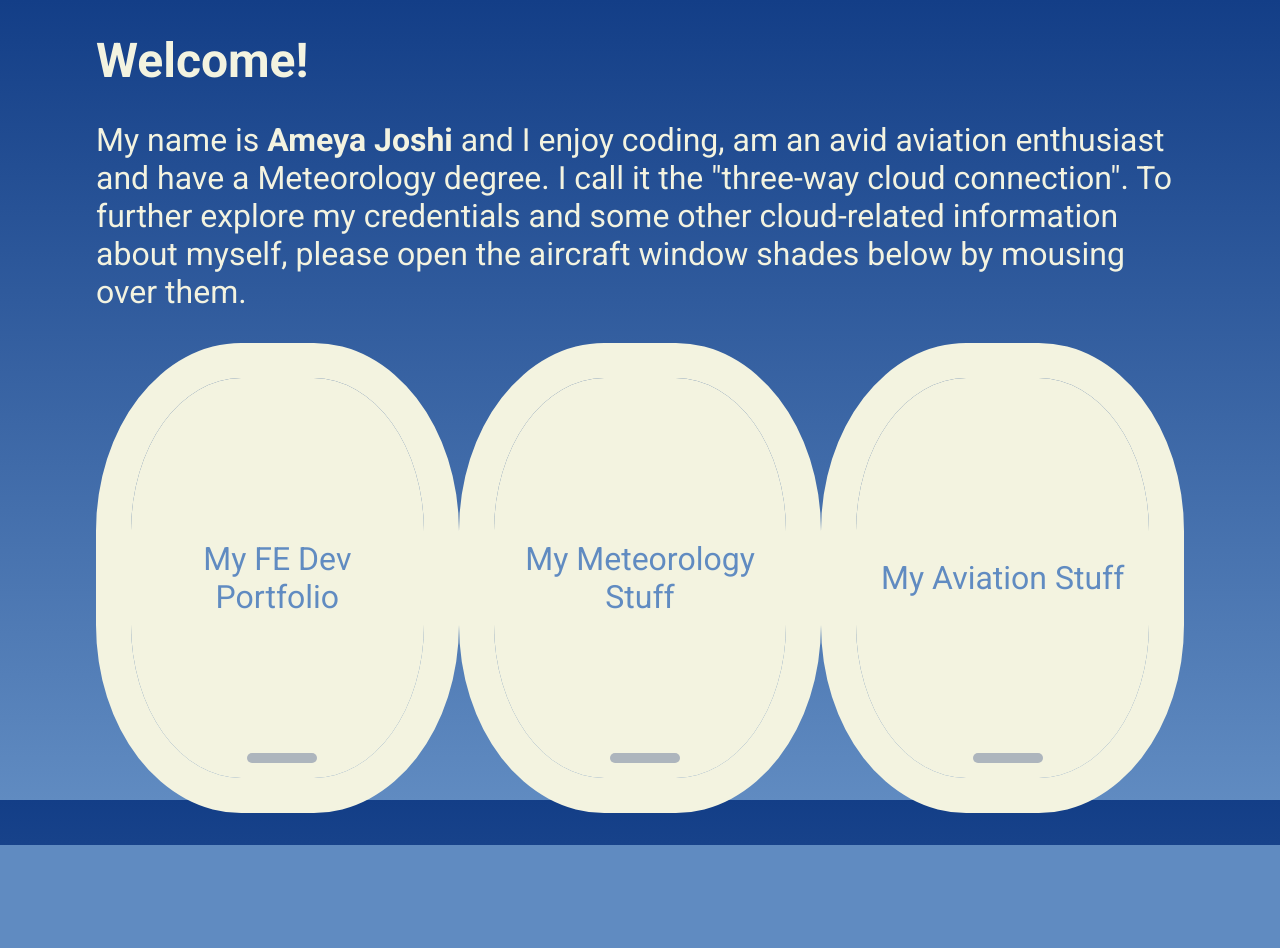
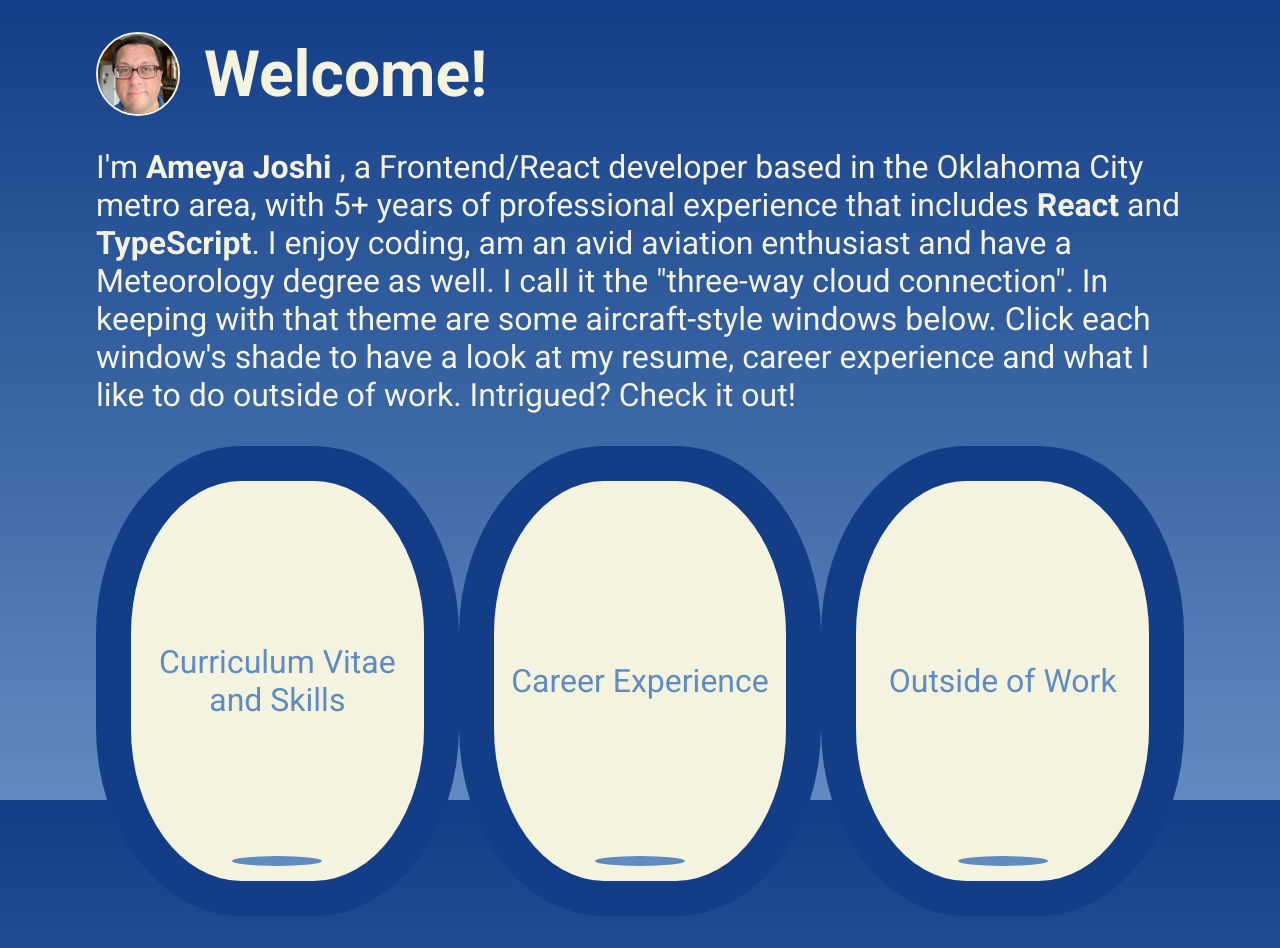
Before and after one commit to CoderAJ7470/portfolio, a React (Vite) app: page / in a window 1280 px wide. Before the commit the page ends 845 px from the top, so only its background shows below. Built offline with nearby package versions, Linux system fonts and the light colour scheme.

Commit message:
Made a bunch of changes to portfolio.css
Changed aviation and meteorology pages to career experience and outside of work respectively

Made some formatting changes/corrections

```diff
--- a/src/App.jsx
+++ b/src/App.jsx
@@ -1,10 +1,8 @@
-import '../src/styles/roboto-styles.css';
-import '../src/styles/portfolio.css';
 import Main from './pages/MainContent.jsx';
 
 function App() {
   return (
-    <section className='roboto-regular'>
+    <section className='main-content-container'>
       <Main />
     </section>
   );
--- a/src/components/Windows.jsx
+++ b/src/components/Windows.jsx
@@ -2,15 +2,23 @@ import { useEffect, useRef } from 'react';
 import { Link } from 'react-router';
 
 export const Windows = () => {
-  const shadeRefLink = useRef(null);
+  const slideShade = (e) => {
+    let shadeId = '';
 
-  const slideShade = (e) => {
-    const shadeId = e.target.id;
+    // If the user clicks on/taps the window shade text, then you still want the
+    // shade to slide up
+    if (e.target.className === 'shadeText') {
+      // prevent event from bubbling up to parent div and firing twice
+      // resulting in the window opening and closing so quickly that it
+      // looks as if it is not opening at all
+      e.stopPropagation();
+      shadeId = e.target.parentNode.id;
+    } else {
+      shadeId = e.target.id;
+    }
 
-    if (shadeId) {
-      const windowShade = document.getElementById(shadeId);
-      windowShade.classList.toggle('slide');
-    }
+    const windowShade = document.getElementById(shadeId);
+    windowShade.classList.toggle('slide');
   };
 
   const handleOnKeyDown = (e) => {
@@ -27,22 +35,22 @@ export const Windows = () => {
         alt='An interactive aircraft window with a slideable window shade'
       >
         <div
-          className='shade1'
+          className='shade'
           id='shadeOne'
           tabIndex={0}
           onClick={slideShade}
           onKeyDown={handleOnKeyDown}
         >
-          <div
-            className='shade1Text'
+          <p
+            className='shadeText'
             onClick={slideShade}
             onKeyDown={handleOnKeyDown}
           >
-            My FE Dev Portfolio
-          </div>
+            Curriculum Vitae and Skills
+          </p>
         </div>
         <div className='window-links'>
-          <Link to='/portfolio'>My Frontend Dev Portfolio</Link>
+          <Link to='/portfolio'>Take me to the resume and skills page</Link>
         </div>
       </div>
       <div
@@ -51,22 +59,22 @@ export const Windows = () => {
         alt='An interactive aircraft window with a slideable window shade'
       >
         <div
-          className='shade2'
+          className='shade'
           id='shadeTwo'
           tabIndex={0}
           onClick={slideShade}
           onKeyDown={handleOnKeyDown}
         >
-          <div
-            className='shade2Text'
+          <p
+            className='shadeText'
             onClick={slideShade}
             onKeyDown={handleOnKeyDown}
           >
-            My Meteorology Stuff
-          </div>
+            Career Experience
+          </p>
         </div>
         <div className='window-links'>
-          <Link to='/meteorology-stuff'>Meteorology Stuff</Link>
+          <Link to='/experience'>Key career experiences</Link>
         </div>
       </div>
       <div
@@ -75,22 +83,22 @@ export const Windows = () => {
         alt='An interactive aircraft window with a slideable window shade'
       >
         <div
-          className='shade3'
+          className='shade'
           id='shadeThree'
           tabIndex={0}
           onClick={slideShade}
           onKeyDown={handleOnKeyDown}
         >
-          <div
-            className='shade3Text'
+          <p
+            className='shadeText'
             onClick={slideShade}
             onKeyDown={handleOnKeyDown}
           >
-            My Aviation Stuff
-          </div>
+            Outside of Work
+          </p>
         </div>
         <div className='window-links'>
-          <Link to='/aviation-stuff'>Aviation Stuff</Link>
+          <Link to='/outside-work'>My hobbies and other things</Link>
         </div>
       </div>
     </section>
--- a/src/pages/AviationStuff.jsx
+++ /dev/null
@@ -1,13 +0,0 @@
-import { Link } from 'react-router';
-
-const AviationStuff = () => {
-  return (
-    <>
-      <div>Some aviation stuff</div>
-      <div>Awesome aviation wings 'n' things here</div>
-      <Link to='/'>Back to landing page</Link>
-    </>
-  );
-};
-
-export default AviationStuff;
--- /dev/null
+++ b/src/pages/CareerExperience.jsx
@@ -0,0 +1,17 @@
+import '../styles/portfolio.css';
+import { Link } from 'react-router';
+
+const CareerExperience = () => {
+  return (
+    <section className=''>
+      <h1>Key career experiences</h1>
+      <p></p>
+
+      <div className='links'>
+        <Link to='/'>Back to landing page</Link>
+      </div>
+    </section>
+  );
+};
+
+export default CareerExperience;
--- a/src/pages/FE_Portfolio.jsx
+++ b/src/pages/FE_Portfolio.jsx
@@ -1,12 +1,26 @@
+import React from 'react';
 import { Link } from 'react-router';
+import Resume from '../assets/Ameya_Joshi_FE_Dev_Resume.pdf';
+import '../styles/portfolio.css';
 
 const FE_Portfolio = () => {
   return (
-    <>
-      <h1>Portfolio and Resume yo!</h1>
-      <div>cool portfolio will go here</div>
-      <Link to='/'>Back to landing page</Link>
-    </>
+    <div className='portfolio-content-wrapper'>
+      <section className='portfolio-content'>
+        <h1>Resume and Skills</h1>
+
+        <details>
+          <summary>Resume</summary>
+          <a href={Resume} target='_blank'>
+            Download
+          </a>
+        </details>
+
+        <div className='back-to-home-link'>
+          <Link to='/'>Back to landing page</Link>
+        </div>
+      </section>
+    </div>
   );
 };
 
--- a/src/pages/MainContent.jsx
+++ b/src/pages/MainContent.jsx
@@ -1,25 +1,33 @@
 import { Windows } from '../components/Windows';
+import portfolioImage from '../assets/portfolio-site-photo.jpg';
 
 const Main = () => {
   return (
-    <>
-      <header className='main-content-wrapper'>
-        <section className='main-content'>
+    <div className='main-content-wrapper'>
+      <section className='main-content'>
+        <section className='main-content-title'>
+          <img
+            className='portfolio-photo'
+            src={portfolioImage}
+            alt="Ameya's portfolio photograph"
+          />
           <h1 tabIndex={0}>Welcome!</h1>
-          <p tabIndex={0}>
-            My name is <b>Ameya Joshi&nbsp;</b>
-            and I enjoy coding, am an avid aviation enthusiast and have a
-            Meteorology degree. I call it the "three-way cloud connection". To
-            further explore my credentials and some other cloud-related
-            information about myself, please open the aircraft window shades
-            below by&nbsp;
-            <span className='mobile-only'>tapping them.</span>
-            <span className='desktop-only'>mousing over them.</span>
-          </p>
         </section>
-        <Windows />
-      </header>
-    </>
+        <p tabIndex={0}>
+          I'm <b>Ameya Joshi&nbsp;</b>, a Frontend/React developer based in the
+          Oklahoma City metro area, with 5+ years of professional experience
+          that includes <b>React</b> and <b>TypeScript</b>. I enjoy coding, am
+          an avid aviation enthusiast and have a Meteorology degree as well. I
+          call it the "three-way cloud connection". In keeping with that theme
+          are some aircraft-style windows below.&nbsp;
+          <span className='mobile-only'>Tap&nbsp;</span>
+          <span className='desktop-only'>Click&nbsp;</span>each window's shade
+          to have a look at my resume, career experience and what I like to do
+          outside of work. Intrigued? Check it out!
+        </p>
+      </section>
+      <Windows />
+    </div>
   );
 };
 
--- a/src/pages/MeteorologyStuff.jsx
+++ /dev/null
@@ -1,13 +0,0 @@
-import { Link } from 'react-router';
-
-const MeteorologyStuff = () => {
-  return (
-    <>
-      <h1>Meteorology Stuff cool</h1>
-      <div>cool some metr stuff will go here</div>
-      <Link to='/'>Back to landing page</Link>
-    </>
-  );
-};
-
-export default MeteorologyStuff;
--- /dev/null
+++ b/src/pages/OutsideOfWork.jsx
@@ -0,0 +1,17 @@
+import '../styles/portfolio.css';
+import { Link } from 'react-router';
+
+const OutsideOfWork = () => {
+  return (
+    <section>
+      <div>Some aviation stuff</div>
+      <div>Awesome aviation wings 'n' things here</div>
+
+      <div className='links'>
+        <Link to='/'>Back to landing page</Link>
+      </div>
+    </section>
+  );
+};
+
+export default OutsideOfWork;
--- a/src/styles/portfolio.css
+++ b/src/styles/portfolio.css
@@ -3,6 +3,14 @@
   --blue: #133e87;
   --slate-blue: #608bc1;
   --light-blue: #cbdceb;
+}
+
+/* Font styles used for entire site */
+.main-content-container {
+  display: flex;
+  flex-direction: column;
+  justify-content: center;
+  align-items: center;
 }
 
 /* Body */
@@ -11,6 +19,9 @@ body {
   margin: 0;
   box-sizing: border-box;
   color: var(--off-white);
+  font-family: 'Roboto', sans-serif;
+  font-weight: 400;
+  font-style: normal;
   background-image: linear-gradient(to bottom, var(--blue), var(--slate-blue));
   background-attachment: fixed;
   background-repeat: no-repeat;
@@ -18,32 +29,45 @@ body {
 }
 
 /* Main content introduction section */
-.main-content-wrapper {
+.main-content-wrapper,
+.portfolio-content {
   width: 85%;
   margin-top: 2rem;
   margin-bottom: 2rem;
-}
-
-.main-content-wrapper h1 {
-  font-size: 3rem;
-  margin: 0;
 }
 
 .main-content-wrapper p {
   font-size: 2rem;
 }
 
+.main-content-title {
+  display: flex;
+  align-items: center;
+}
+
+.main-content-title h1 {
+  font-size: 4rem;
+  margin: 0;
+}
+
+.portfolio-photo {
+  border: 2px solid var(--off-white);
+  border-radius: 50%;
+  width: 80px;
+  margin-right: 1.5rem;
+}
+
+/* Aircraft windows section */
 .windows-container {
   position: relative;
   display: flex;
   justify-content: space-between;
 }
 
-/* Aircraft windows section */
 .window {
   height: 400px;
   width: 300px;
-  border: 35px solid var(--off-white);
+  border: 35px solid var(--blue);
   border-radius: 40%;
   display: flex;
   justify-content: center;
@@ -59,9 +83,7 @@ body {
   -moz-transform: translate3d(0, 0, 0);
 }
 
-.shade1,
-.shade2,
-.shade3 {
+.shade {
   display: flex;
   flex-direction: column;
   justify-content: center;
@@ -71,33 +93,53 @@ body {
   top: -5px;
   position: absolute;
   font-size: 2rem;
+  color: var(--slate-blue);
   background-color: var(--off-white);
-  color: var(--slate-blue);
-  transition: top 0.5s ease;
+  cursor: pointer;
+  transition: top 0.8s ease;
 }
 
 .slide {
   top: -90%;
 }
 
-.shade1::before,
-.shade2::before,
-.shade3::before {
+.shade::before {
   content: '';
   position: absolute;
-  width: 70px;
+  width: 90px;
   height: 10px;
-  border-radius: 10px;
-  background-color: #adb5bd;
+  border-radius: 80%;
+  background-color: var(--slate-blue);
   top: 380px;
-  left: 125px;
+  left: 110px;
 }
 
-.shade1Text,
-.shade2Text,
-.shade3Text {
+.shadeText {
   width: 90%;
   text-align: center;
+}
+
+.window-links {
+  text-align: center;
+}
+
+.window-links a,
+.back-to-home-link a {
+  font-size: 2rem;
+  color: var(--off-white);
+  text-decoration: none;
+}
+
+/* Portfolio Page */
+.portfolio-content-wrapper {
+  display: flex;
+  justify-content: center;
+  align-items: center;
+}
+
+.portfolio-content h1 {
+  font-size: 4rem;
+  margin: 0;
 }
 
 /* Media queries */
@@ -121,20 +163,8 @@ body {
   }
 }
 
-@media only screen and (min-width: 900px) and (max-width: 1080px) {
-  .window-edge-outer {
-    height: 220px;
-    width: 170px;
-    border: 25px solid var(--off-white);
-    border-radius: 40%;
-  }
-}
+/* @media only screen and (min-width: 900px) and (max-width: 1080px) {
+} */
 
-@media only screen and (min-width: 1080px) and (max-width: 1280px) {
-  .window-edge-outer {
-    height: 310px;
-    width: 240px;
-    border: 30px solid var(--off-white);
-    border-radius: 40%;
-  }
-}
+/* @media only screen and (min-width: 1080px) and (max-width: 1280px) {
+} */
--- a/src/styles/roboto-styles.css
+++ b/src/styles/roboto-styles.css
@@ -7,16 +7,6 @@
 .roboto-light {
   font-family: 'Roboto', sans-serif;
   font-weight: 300;
-  font-style: normal;
-}
-
-.roboto-regular {
-  display: flex;
-  flex-direction: column;
-  justify-content: center;
-  align-items: center;
-  font-family: 'Roboto', sans-serif;
-  font-weight: 400;
   font-style: normal;
 }
 
```
Also changed, not shown: src/main.jsx (+8 -4 lines), src/assets/portfolio-site-photo.jpg (added), src/pages/ErrorNotFound.jsx (added), 1 other file (tests, documents, lock files or other folders).
